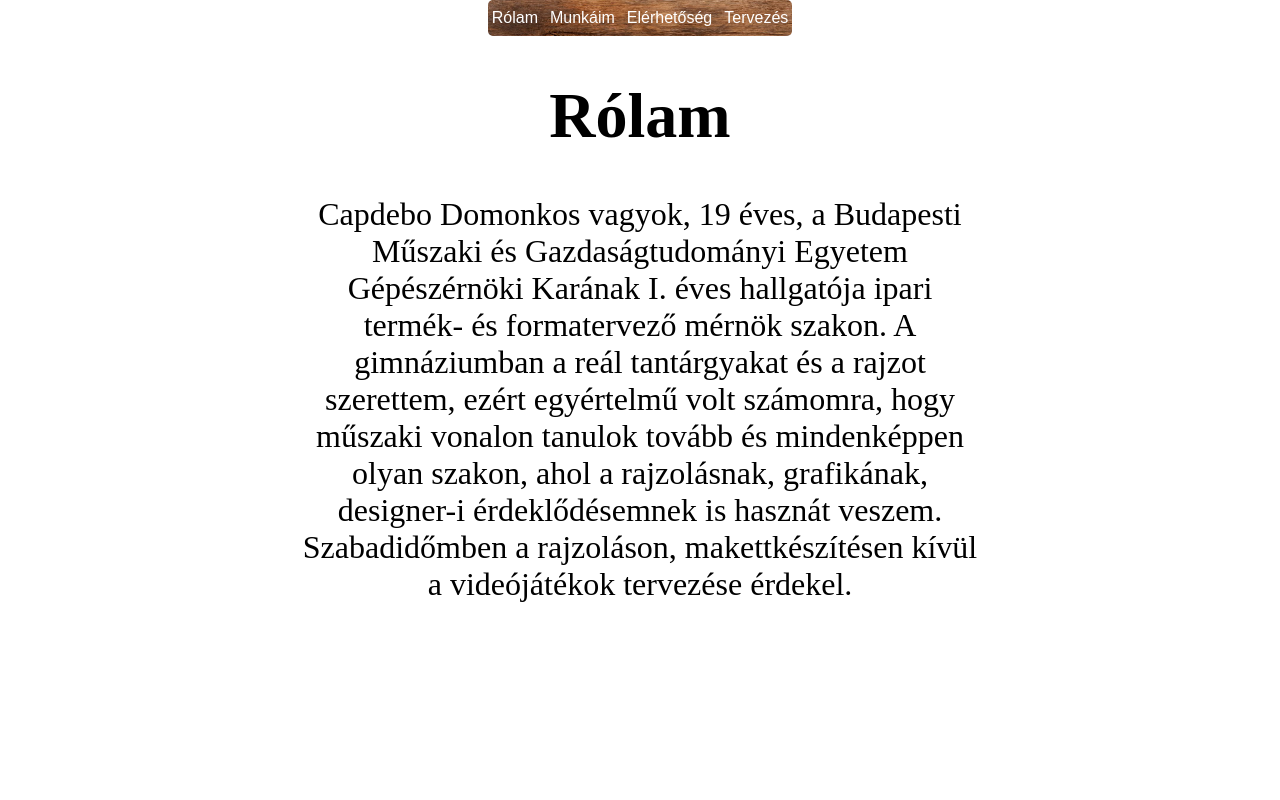
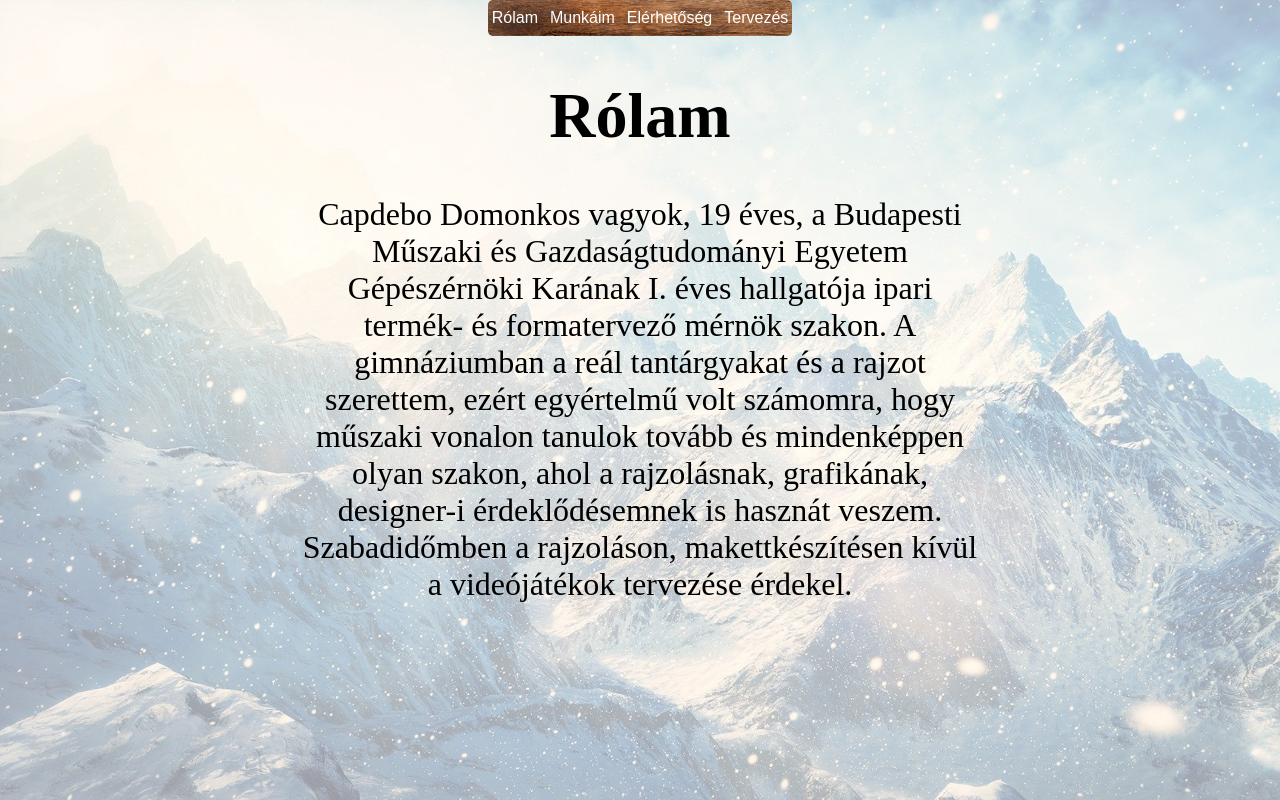
Before and after one commit to Domi0403/capdebo_domonkos_portfolio, a plain HTML site: page index.htm in a window 1280 px wide. Drawn offline with Linux system fonts and the light colour scheme.

Commit message:
Update info_2.ik_hf_teoyy5.css

```diff
--- a/portfolio/info_2.ik_hf_teoyy5.css
+++ b/portfolio/info_2.ik_hf_teoyy5.css
@@ -35,7 +35,7 @@ iframe img {
   width:100%;
 }
 .hatterkep_div{
-background-image:url('./portfolio/chxxeej.jpg'); opacity:0.4;filter:alpha(opacity=40); background-size: cover; height:100%; width:100%;
+background-image:url('./chxxeej.jpg'); opacity:0.4;filter:alpha(opacity=40); background-size: cover; height:100%; width:100%;
 }
 .tartalom_keret{
 position:absolute; top:0px; z-index:100;left:0px;height:95%;width:100%;
```
